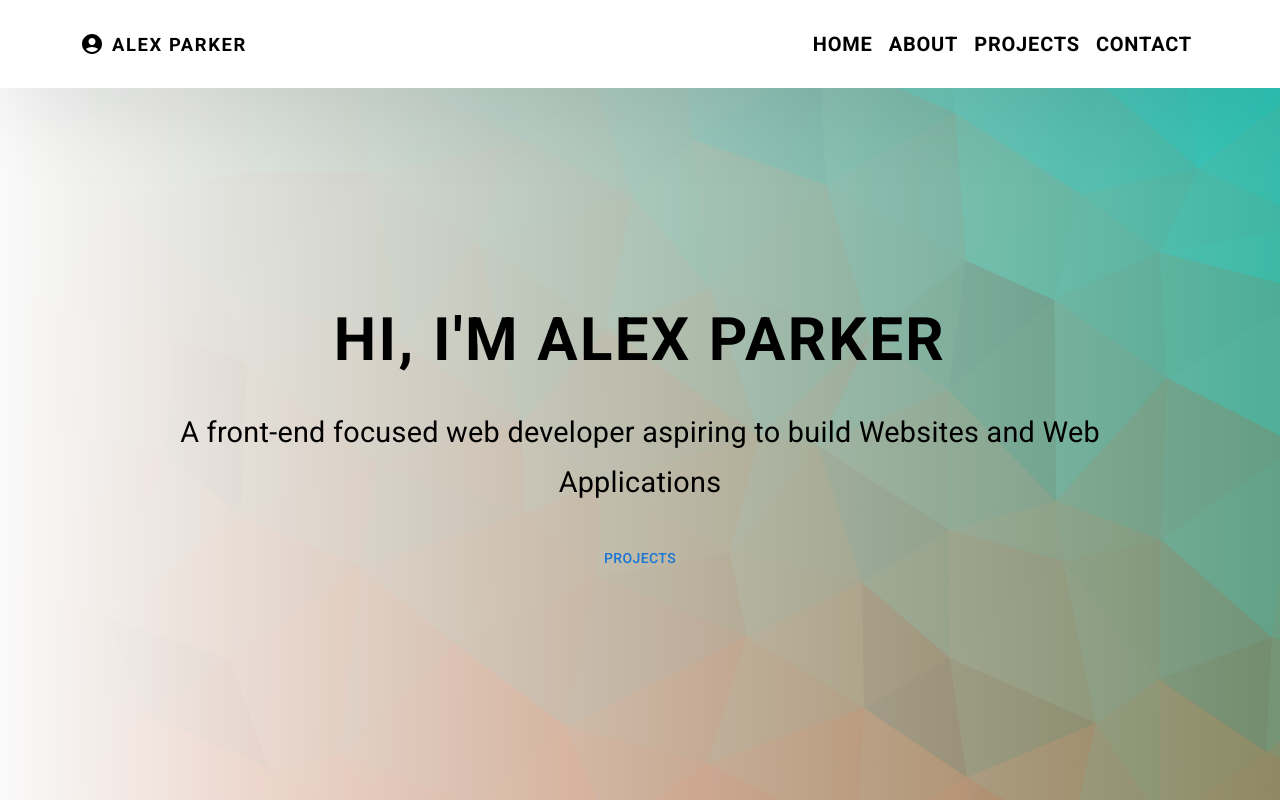
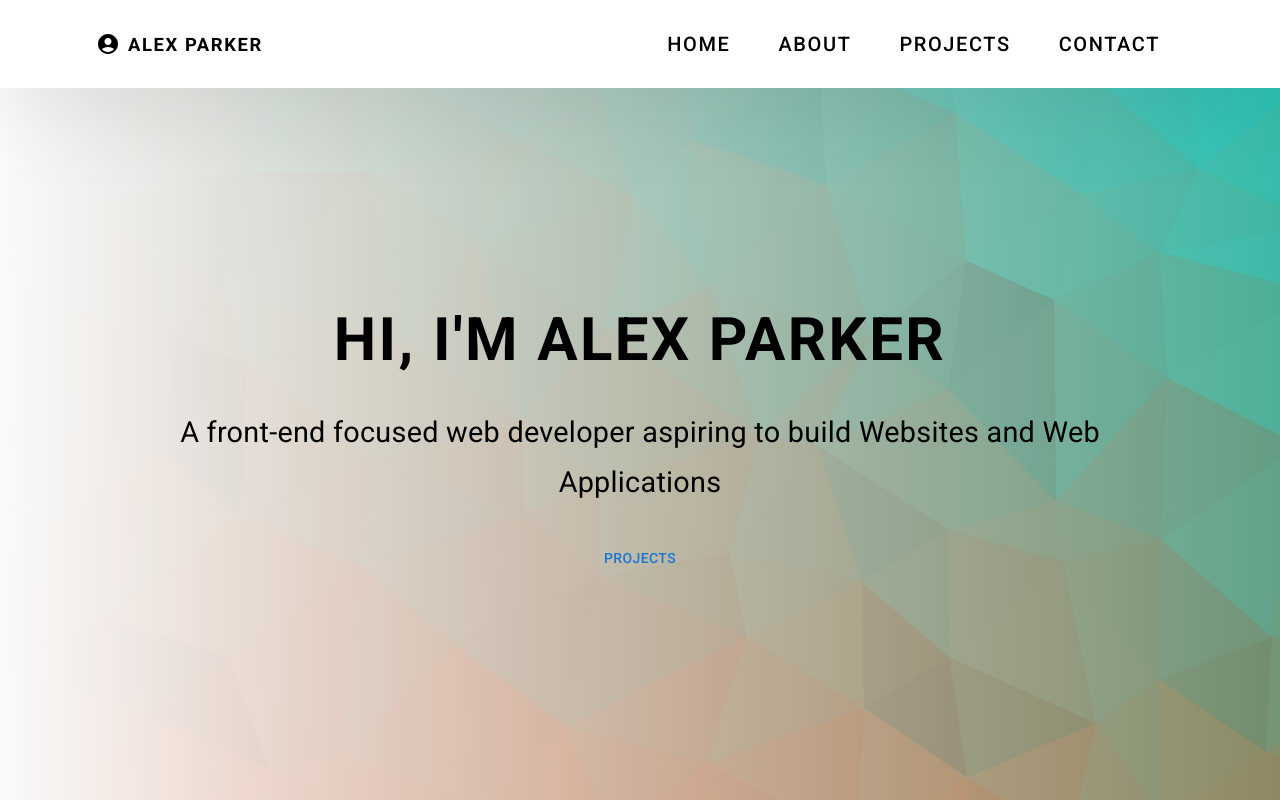
Before and after one commit to parkeralexjm/portfolio, a React (Create React App) app: page / in a window 1280 px wide. Shown: the top 800 px of the page. Built offline with nearby package versions, Linux system fonts and the light colour scheme.

Commit message:
Changed styling and transitions for header

```diff
--- a/src/components/Header.js
+++ b/src/components/Header.js
@@ -7,24 +7,24 @@ import { StyledRedLink, StyledTealLink, StyledYellowLink } from './Utilities/Col
 const Header = () => {
   return (
     <Box sx={{ position: 'fixed', backgroundColor: '#ffffff', width: '100%', zIndex:'10', boxShadow: '0 10px 100px rgb(0 0 0 / 10%)'}}>
-      <Box sx={{ display:'flex', alignItems:'center', justifyContent:'space-between', padding: {xs:'1rem 3rem', md:'1.5rem 5rem',lg:'2rem 5rem'}, zIndex:'100'}}>
+      <Box sx={{ display:'flex', alignItems:'center', justifyContent:'space-between', padding: {xs:'1rem 3rem',sm:'1.5rem 2rem', md:'1.5rem 4rem',lg:'2rem 6rem'}, zIndex:'100'}}>
         <Box sx={{ display: 'flex', alignItems: 'center', fontSize: {sm:'1rem', md:'1.15rem'}, letterSpacing: '0.1rem', cursor: 'pointer' }}>
           <AccountCircleIcon />
           <Link underline="none" sx={{ href: '#', color: 'black', px:1, fontWeight: '700' }}>ALEX PARKER</Link>
         </Box>
         {/* This section is for when the width is over 600px */}
         <Box sx={{ display: { xs: 'none', sm: 'flex'} }}>
-          <Box sx={{ px:1 }}>
-            <StyledRedLink underline="none" sx={{ href: '#', color: 'black', fontSize: '1.25rem', fontWeight: '700', letterSpacing: '0.05rem' }}>HOME</StyledRedLink>
+          <Box sx={{ px:{ sm:2, lg:3, xl:4 }}}>
+            <StyledRedLink underline="none" sx={{ href: '#', color: 'black', fontSize: {sm: '1rem', md:'1.25rem'}, fontWeight: '500', letterSpacing: '0.1rem' }}>HOME</StyledRedLink>
           </Box>
-          <Box sx={{ px:1 }}>
-            <StyledYellowLink underline="none" sx={{ href: '#', color: 'black', fontSize: '1.25rem', fontWeight: '700', letterSpacing: '0.05rem'  }}>ABOUT</StyledYellowLink>
+          <Box sx={{ px:{ sm:2, lg:3, xl:4 } }}>
+            <StyledYellowLink underline="none" sx={{ href: '#', color: 'black', fontSize: {sm: '1rem', md:'1.25rem'}, fontWeight: '500', letterSpacing: '0.1rem'  }}>ABOUT</StyledYellowLink>
           </Box>
-          <Box sx={{ px:1 }}>
-            <StyledTealLink underline="none" sx={{ href: '#', color: 'black', fontSize: '1.25rem', fontWeight: '700', letterSpacing: '0.05rem'  }}>PROJECTS</StyledTealLink>
+          <Box sx={{ px:{ sm:2, lg:3, xl:4 } }}>
+            <StyledTealLink underline="none" sx={{ href: '#', color: 'black', fontSize: {sm: '1rem', md:'1.25rem'}, fontWeight: '500', letterSpacing: '0.1rem'  }}>PROJECTS</StyledTealLink>
           </Box>
-          <Box sx={{ px:1 }}>
-            <StyledRedLink underline="none" sx={{ href: '#', color: 'black', fontSize: '1.25rem', fontWeight: '700', letterSpacing: '0.05rem'  }}>CONTACT</StyledRedLink>
+          <Box sx={{ px:{ sm:2, lg:3, xl:4 } }}>
+            <StyledRedLink underline="none" sx={{ href: '#', color: 'black', fontSize: {sm: '1rem', md:'1.25rem'}, fontWeight: '500', letterSpacing: '0.1rem'  }}>CONTACT</StyledRedLink>
           </Box>
         </Box>
         {/* This section is for mobile devices */}
```
